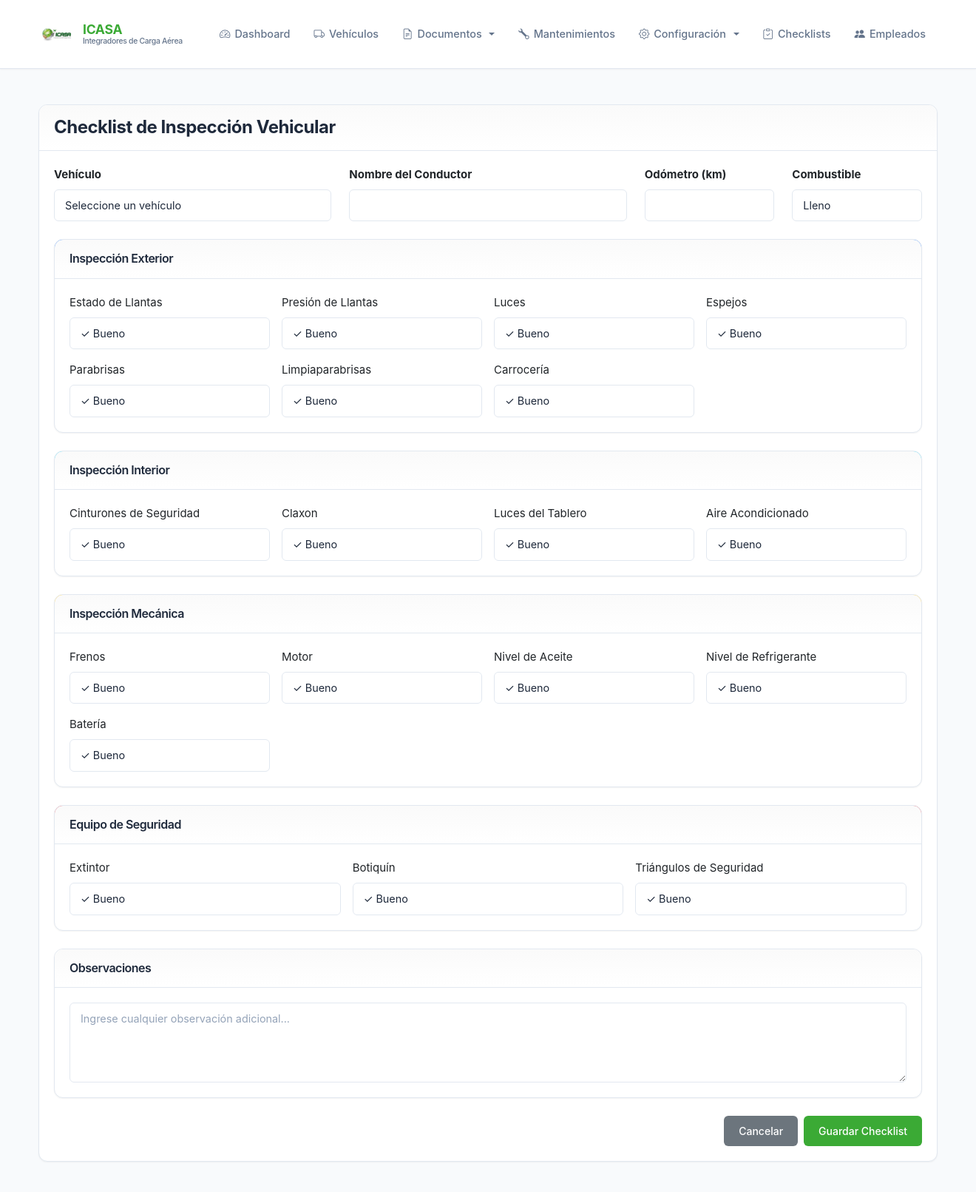
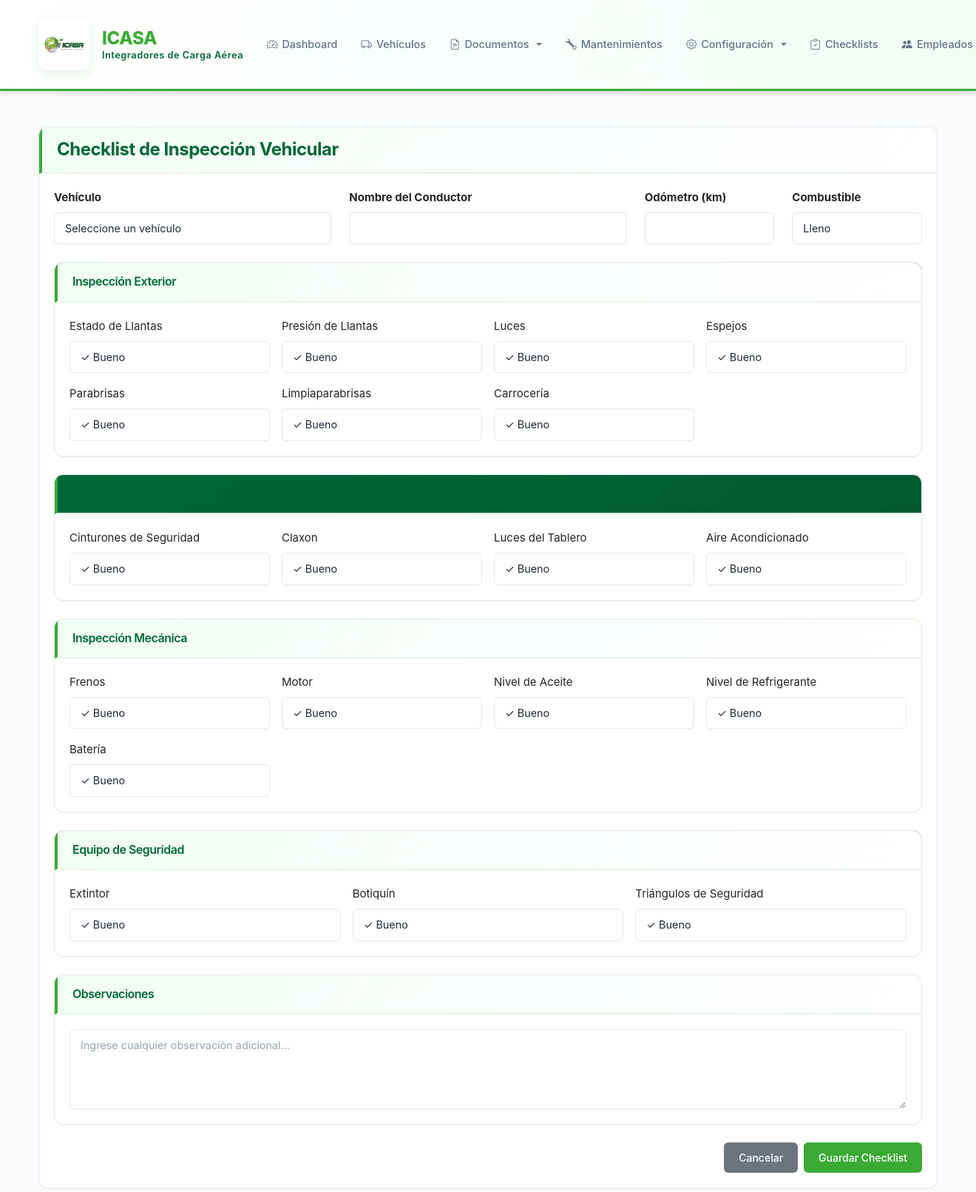
Before and after one commit to rodrigomendiola57-eng/sim_project, a Django app: template vehicles/templates/vehicles/checklist_form.html in a window 1320 px wide. Shown: the top 1611 px of the page at 74% size. Run offline with Django 3.2, Linux system fonts and the light colour scheme; the template is opened without the code that fills it, so the values that code supplies are empty.

Commit message:
Logo ICASA más grande y más color verde corporativo en toda la página

```diff
--- a/static/css/main.css
+++ b/static/css/main.css
@@ -49,19 +49,19 @@
 }
 
 .navbar {
-    background: var(--nav-bg);
-    padding: 1rem 0;
-    border-bottom: 1px solid var(--border-color);
-    box-shadow: var(--shadow-sm);
+    background: linear-gradient(to right, #ffffff 0%, #f0fdf4 100%);
+    padding: 1.25rem 0;
+    border-bottom: 3px solid var(--primary-color);
+    box-shadow: var(--shadow-md);
 }
 
 .navbar-brand {
     font-weight: 700;
-    font-size: 1.25rem;
+    font-size: 1.5rem;
     letter-spacing: -0.3px;
     display: flex;
     align-items: center;
-    gap: 0.625rem;
+    gap: 1rem;
     transition: opacity 0.2s ease;
     color: var(--primary-color) !important;
 }
@@ -71,14 +71,15 @@
 }
 
 .logo-icon {
-    width: 50px;
-    height: 50px;
+    width: 70px;
+    height: 70px;
     background: white;
-    border-radius: 8px;
+    border-radius: 10px;
     display: flex;
     align-items: center;
     justify-content: center;
-    padding: 4px;
+    padding: 6px;
+    box-shadow: 0 4px 12px rgba(59, 170, 53, 0.15);
 }
 
 .logo-icon img {
@@ -154,8 +155,9 @@
 }
 
 .card-header {
-    background: linear-gradient(to bottom, #fafafa, #ffffff);
-    border-bottom: 1px solid var(--border-color);
+    background: linear-gradient(135deg, #f0fdf4 0%, #ffffff 100%);
+    border-bottom: 2px solid var(--accent-muted);
+    border-left: 4px solid var(--primary-color);
     font-weight: 600;
     font-size: 0.95rem;
     padding: 1rem 1.25rem;
@@ -229,8 +231,9 @@
 }
 
 .btn-info:hover {
-    background-color: #0369a1;
+    background-color: #005a2e;
     transform: translateY(-1px);
+    box-shadow: 0 4px 12px rgba(0, 104, 55, 0.3);
 }
 
 .btn-sm {
@@ -268,9 +271,9 @@
 }
 
 .table thead {
-    background: linear-gradient(to bottom, #f8fafc, #f1f5f9);
-    color: var(--text-primary);
-    border-bottom: 2px solid var(--border-color);
+    background: linear-gradient(135deg, var(--primary-color), var(--secondary-color));
+    color: #ffffff;
+    border-bottom: 2px solid var(--secondary-color);
 }
 
 .table thead th {
@@ -279,7 +282,7 @@
     text-transform: uppercase;
     letter-spacing: 0.5px;
     padding: 0.875rem 1rem;
-    color: var(--text-secondary);
+    color: #ffffff;
 }
 
 .table tbody td {
@@ -303,13 +306,21 @@
 
 .badge {
     padding: 0.375rem 0.75rem;
-    font-weight: 500;
+    font-weight: 600;
     font-size: 0.75rem;
     border-radius: 9999px;
     letter-spacing: 0.3px;
     display: inline-flex;
     align-items: center;
     gap: 0.25rem;
+}
+
+.badge.bg-success {
+    background-color: var(--primary-color) !important;
+}
+
+.badge.bg-info {
+    background-color: var(--secondary-color) !important;
 }
 
 .alert {
@@ -321,10 +332,22 @@
     padding: 1rem 1.25rem;
 }
 
+.alert-success {
+    background-color: #f0fdf4;
+    border-left-color: var(--primary-color);
+    border-color: var(--accent-muted);
+}
+
+.alert-info {
+    background-color: #ecfdf5;
+    border-left-color: var(--secondary-color);
+    border-color: #d1fae5;
+}
+
 h1, h2, h3, h4, h5 {
     font-family: 'Inter', sans-serif;
     font-weight: 700;
-    color: var(--text-primary);
+    color: var(--secondary-color);
     letter-spacing: -0.5px;
     margin-bottom: 0;
 }
@@ -387,6 +410,11 @@
     border-bottom-left-radius: 0;
 }
 
+/* Barra de búsqueda con acento verde */
+.input-group:focus-within {
+    box-shadow: 0 0 0 3px rgba(59, 170, 53, 0.15);
+}
+
 /* Dashboard Stats Cards */
 .stat-card {
     background: linear-gradient(135deg, var(--card-bg), #fafafa);
@@ -397,6 +425,27 @@
 .stat-card:hover {
     transform: translateY(-2px);
     box-shadow: var(--shadow-md);
+}
+
+/* Cards con colores ICASA */
+.card.border-success {
+    border-color: var(--primary-color) !important;
+    border-width: 2px;
+}
+
+.card.border-info {
+    border-color: var(--secondary-color) !important;
+    border-width: 2px;
+}
+
+.card-header.bg-success {
+    background: linear-gradient(135deg, var(--primary-color), #2d9a2a) !important;
+    color: white !important;
+}
+
+.card-header.bg-info {
+    background: linear-gradient(135deg, var(--secondary-color), #005a2e) !important;
+    color: white !important;
 }
 
 /* Table Responsive Wrapper */
--- a/vehicles/templates/vehicles/includes/navbar.html
+++ b/vehicles/templates/vehicles/includes/navbar.html
@@ -5,9 +5,9 @@
             <div class="logo-icon">
                 <img src="{% static 'images/ICASA.jpg' %}" alt="ICASA Logo">
             </div>
-            <div style="display:flex; flex-direction:column; line-height:1.2;">
-                <span style="font-weight:700; font-size:1.1rem;">ICASA</span>
-                <span style="font-size:0.65rem; color:#64748b; font-weight:500;">Integradores de Carga Aérea</span>
+            <div style="display:flex; flex-direction:column; line-height:1.3;">
+                <span style="font-weight:800; font-size:1.5rem; color:#3BAA35;">ICASA</span>
+                <span style="font-size:0.8rem; color:#006837; font-weight:600; letter-spacing:0.5px;">Integradores de Carga Aérea</span>
             </div>
         </a>
         <button class="navbar-toggler" type="button" data-bs-toggle="collapse" data-bs-target="#navbarNav">
```
Also changed, not shown: vehicles/static/css/main.css (+86 -84 lines).
